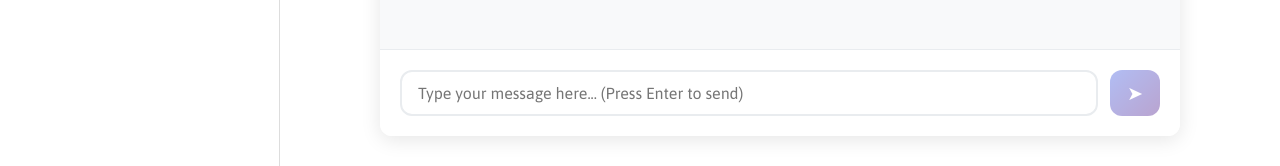
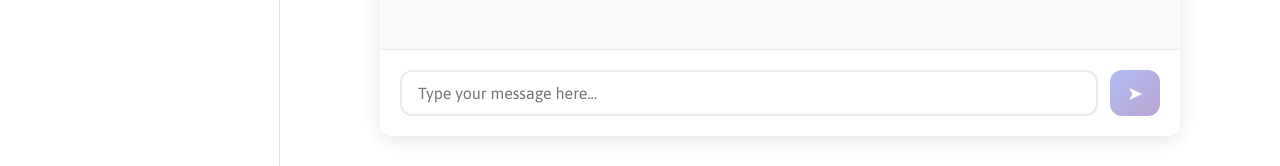
Before and after one commit to DevendraMane/Faby-Notes, a React (Vite) app in the folder client/: page /ai-assistant in a window 1280 px wide. Shown: the part 444-610 px from the top of the page. Built offline with nearby package versions, Linux system fonts and the light colour scheme; no server answers.

Commit message:
fix: same

```diff
--- a/client/src/components/layout/ChatWidget.css
+++ b/client/src/components/layout/ChatWidget.css
@@ -335,7 +335,7 @@
     position: fixed;
     bottom: 0;
     right: 0;
-    border-radius: 0;
+    border-radius: 2;
   }
 
   .chat-widget-overlay {
--- a/client/src/pages/AiAssistant.jsx
+++ b/client/src/pages/AiAssistant.jsx
@@ -170,7 +170,7 @@ const AiAssistant = () => {
             value={inputMessage}
             onChange={(e) => setInputMessage(e.target.value)}
             onKeyPress={handleKeyPress}
-            placeholder="Type your message here... (Press Enter to send)"
+            placeholder="Type your message here..."
             className="ai-assistant-input"
             rows="1"
             disabled={isLoading}
--- a/client/src/pages/Bookmarks.jsx
+++ b/client/src/pages/Bookmarks.jsx
@@ -231,8 +231,7 @@ const Bookmarks = () => {
   if (!isLoggedIn) {
     return (
       <div className="error-message">
-        Login/Register First
-        <Link to="/login">Go to Login</Link>
+        <Link to="/login">Login/Register First</Link>
       </div>
     );
   }
```
